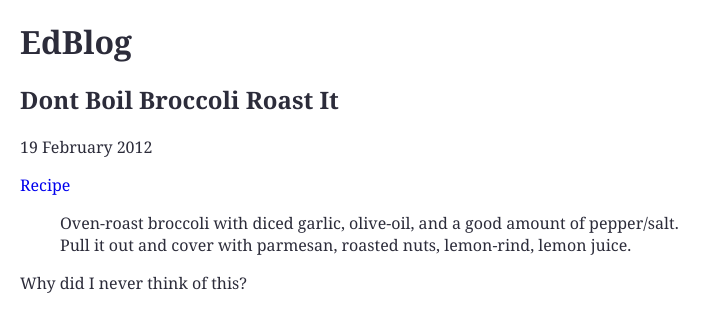
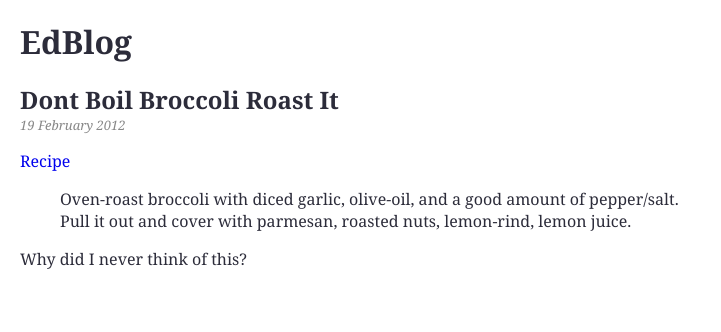
Before and after one commit to anotheredward/anotheredward.github.io, a Jekyll site: the page built from _posts/2012-02-19-dont-boil-broccoli-roast-it.md, in a window 1280 px wide. Shown: the top 332 px of the page, without its empty margins (0-721 px from the left). Built offline with Jekyll 4.4.1, drawn with Linux system fonts in a browser that asks for light colours.

Commit message:
Change date to byline

```diff
--- a/_layouts/default.html
+++ b/_layouts/default.html
@@ -31,6 +31,13 @@ a:link {
 .postlist li {
 	display:block;
 }
+
+.byline {
+	margin-top: -20px;
+	font-style: italic;
+	color: #888;
+	font-size: small;
+}
     </style>
   </head>
   <body>
--- a/_layouts/post.html
+++ b/_layouts/post.html
@@ -3,6 +3,6 @@ layout: default
 ---
 <div class="post">
 	<h1>{{ page.title }}</h1>
-	<p>{{ page.date | date: "%-d %B %Y" }}</p>
+	<p class="byline">{{ page.date | date: "%-d %B %Y" }}</p>
 	{{ content }}
 </div>
```
